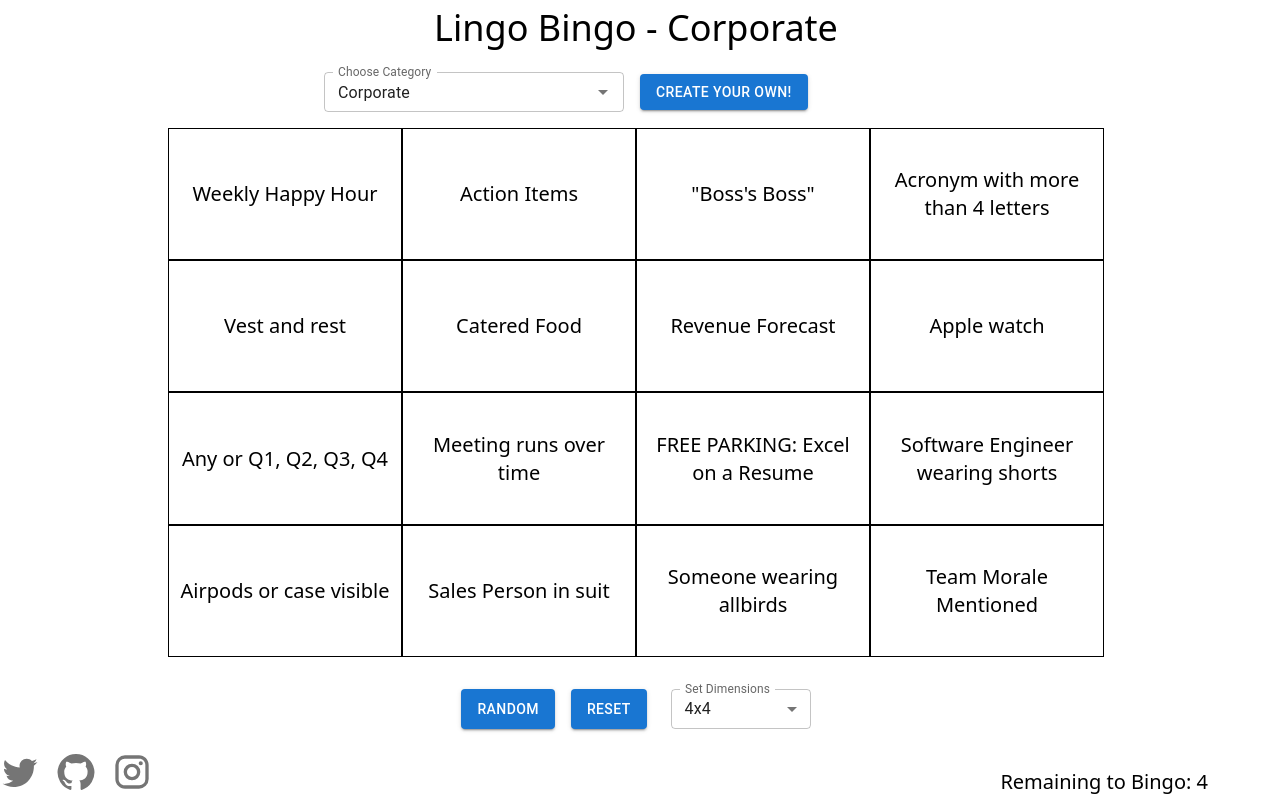
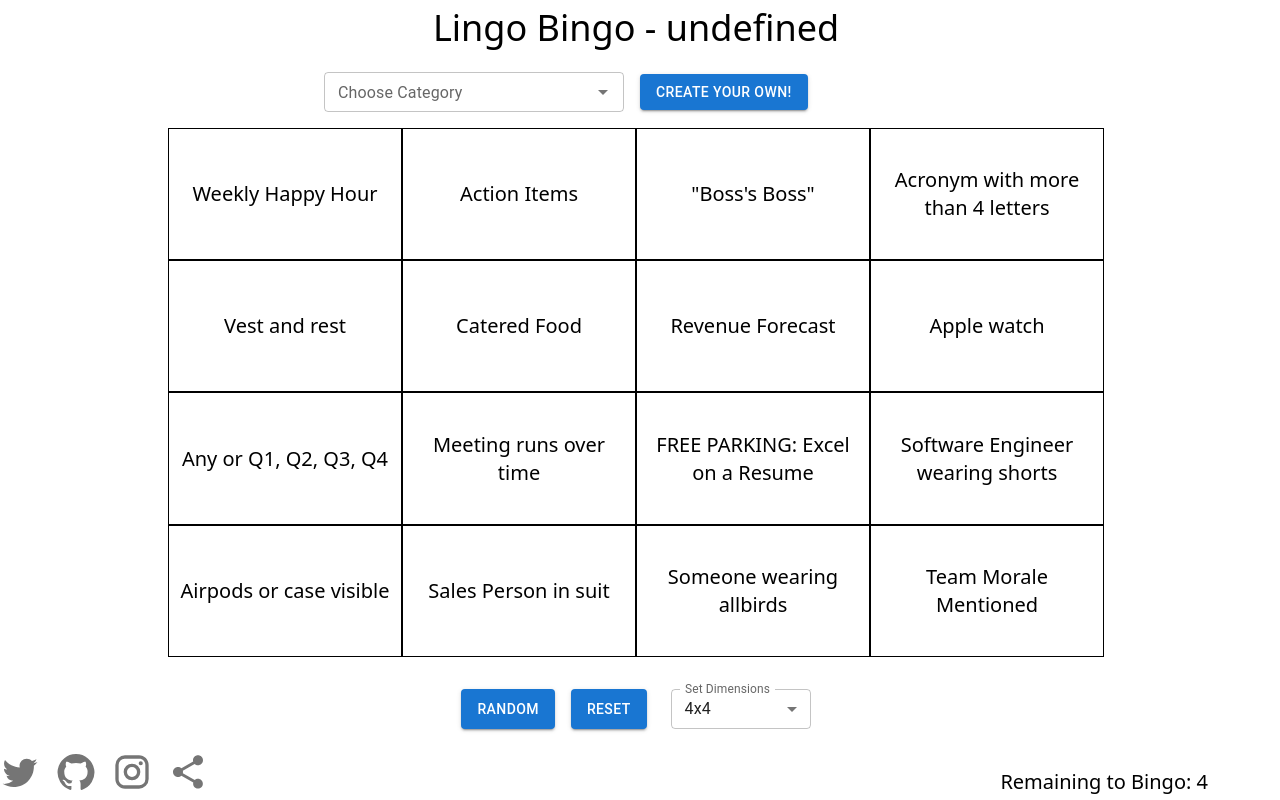
Before and after one commit to EllAchE/lingobingo, a React (Create React App) app: page / in a window 1280 px wide. Built offline with nearby package versions, Linux system fonts and the light colour scheme.

Commit message:
support page params and sharing via url strings

```diff
--- a/src/App.tsx
+++ b/src/App.tsx
@@ -1,5 +1,5 @@
-import React from 'react';
-import { Grid } from '@mui/material';
+import React, { useState } from 'react';
+import { Alert, Grid, Snackbar } from '@mui/material';
 import { CategoryAndCustomInput } from './components/CategoryAndCardReset';
 import { useSelector } from 'react-redux';
 import FireworksAndConfetti from './components/particles/FireworksAndConfetti';
@@ -10,6 +10,25 @@
 
 function App() {
   const state = useSelector((state: any) => state.card);
+
+  // Create Success Snackbar
+  const [open, setOpen] = useState(false);
+
+  const handleClick = () => {
+    setOpen(true);
+  };
+
+  const handleClose = (
+    event?: React.SyntheticEvent | Event,
+    reason?: string
+  ) => {
+    if (reason === 'clickaway') {
+      return;
+    }
+
+    setOpen(false);
+  };
+  // Snackbar end
 
   return (
     <Grid direction="column" container spacing={1}>
@@ -30,12 +49,25 @@
         </div>
       </Grid>
       {!state.showBingoEffects && <CategoryAndCustomInput />}
-      {state.isEditing ? <CreateYourOwnCard /> : <BingoCard />}
+      {state.isEditing ? (
+        <CreateYourOwnCard successSnack={handleClick} />
+      ) : (
+        <BingoCard />
+      )}
       <Grid item xs={12}>
         {!state.showBingoEffects && !state.isEditing && <RandomizeAndReset />}
       </Grid>
       <WaterMark />
       {state.showBingoEffects && <FireworksAndConfetti />}
+      <Snackbar open={open} autoHideDuration={4000} onClose={handleClose}>
+        <Alert
+          onClose={handleClose}
+          severity="success"
+          sx={{ width: '100%', right: 10 }}
+        >
+          Created new category!
+        </Alert>
+      </Snackbar>
     </Grid>
   );
 }
--- a/src/components/BingoCard.tsx
+++ b/src/components/BingoCard.tsx
@@ -15,6 +15,7 @@
   const dis = useDispatch();
 
   useEffect(() => {
+    if (!state.category) {
       if (category) {
         dis(setCategory(category));
         dis(
@@ -33,13 +34,16 @@
             category: { squares, freeParking: 'Free Parking' },
           })
         );
+        dis(setCategory(customName));
         dis(
           setCard(
-          //@ts-ignore
-          createBingoCard(state.existingCategories[customName], state.dims)
-            .bingoCard
+            createBingoCard(
+              { squares, freeParking: 'Free Parking' },
+              state.dims
+            ).bingoCard
           )
         );
+      }
     }
   }, []);
 
--- a/src/components/CreateYourOwnCard.tsx
+++ b/src/components/CreateYourOwnCard.tsx
@@ -19,7 +19,7 @@
 } from '../store/cardSlice';
 import { createBingoCard } from '../scripts/createGrid';
 
-export function CreateYourOwnCard() {
+export function CreateYourOwnCard({ successSnack }: { successSnack: any }) {
   const state = useSelector((state: any) => state.card);
   const dis = useDispatch();
 
@@ -35,7 +35,7 @@
         {editDims > 3 && <EditableGridRow rowLen={editDims} rowIndex={3} />}
         {editDims > 4 && <EditableGridRow rowLen={editDims} rowIndex={4} />}
       </Grid>
-      <Grid sx={{ paddingY: 2 }} container justifyContent="center">
+      <Grid container justifyContent="center" alignItems={'center'}>
         <TextField
           onChange={(e) => {
             setCategoryTitle(e.target.value);
@@ -44,7 +44,7 @@
           size="small"
         />
         <Button
-          sx={{ marginLeft: 2 }}
+          sx={{ marginLeft: 2, height: '40px' }}
           variant="contained"
           onClick={() => {
             const cells = document.querySelectorAll('.editable-grid-cell');
@@ -67,25 +67,22 @@
                 'You must have at least 2 bingo squares to create a category'
               );
             } else {
+              dis(clearSelections(undefined));
               dis(addCategory({ categoryName: categoryTitle, category: cat }));
               dis(setCategory(categoryTitle));
+              console.log('cat is set');
               dis(toggleIsEditing(undefined));
-              dis(
-                setCard(
-                  //@ts-ignore
-                  createBingoCard(
-                    state.existingCategories[categoryTitle],
-                    editDims
-                  ).bingoCard
-                )
-              );
-              dis(clearSelections(undefined));
+              console.log('tog is ed');
+              dis(setCard(createBingoCard(cat, editDims).bingoCard));
+              console.log('card set');
+              successSnack();
+              console.log('ss sncak');
             }
           }}
         >
           Create Card
         </Button>
-        <FormControl sx={{ m: 1, minWidth: 140 }} size="small">
+        <FormControl sx={{ m: 1, minWidth: 140, zIndex: 1 }} size="small">
           <InputLabel id="demo-select-small">Set Dimensions</InputLabel>
           <Select
             labelId="demo-select-small"
--- a/src/components/WaterMark.tsx
+++ b/src/components/WaterMark.tsx
@@ -1,8 +1,12 @@
-import { Box, Grid, IconButton } from '@mui/material';
+import { Alert, Box, Grid, IconButton, Snackbar } from '@mui/material';
 import GitHubIcon from '@mui/icons-material/GitHub';
 import TwitterIcon from '@mui/icons-material/Twitter';
 import BingoCount from './BingoCount';
 import InstagramIcon from '@mui/icons-material/Instagram';
+import ShareIcon from '@mui/icons-material/Share';
+import { useState } from 'react';
+import { useSelector } from 'react-redux';
+import { presetCategories } from '../constants';
 
 function rickRoll() {
   window.open('https://www.youtube.com/watch?v=a3Z7zEc7AXQ', '_blank');
@@ -17,6 +21,39 @@
 }
 
 export default function WaterMark() {
+  const [open, setOpen] = useState(false);
+
+  const handleClick = () => {
+    setOpen(true);
+  };
+
+  const handleClose = (
+    event?: React.SyntheticEvent | Event,
+    reason?: string
+  ) => {
+    if (reason === 'clickaway') {
+      return;
+    }
+
+    setOpen(false);
+  };
+
+  const state = useSelector((state: any) => state.card);
+
+  function shareLink() {
+    let urlChunks = window.location.href.split('/');
+    let url = urlChunks[0] + '/' + urlChunks[1] + '/' + urlChunks[2];
+    if (state.category in presetCategories) {
+      url += `/category/${state.category}`;
+    } else {
+      url += `/category/${state.category}/`;
+      for (const cell of state.existingCategories[state.category].squares) {
+        url += ';' + cell;
+      }
+    }
+    navigator.clipboard.writeText(url);
+  }
+
   return (
     <Box
       sx={{
@@ -35,7 +72,24 @@
         <IconButton onClick={rickRoll}>
           <InstagramIcon sx={{ fontSize: 40 }} />
         </IconButton>
+        <IconButton
+          onClick={() => {
+            shareLink();
+            handleClick();
+          }}
+        >
+          <ShareIcon sx={{ fontSize: 40 }} />
+        </IconButton>
       </Grid>
+      <Snackbar open={open} autoHideDuration={2200} onClose={handleClose}>
+        <Alert
+          onClose={handleClose}
+          severity="success"
+          sx={{ width: '100%', right: 10 }}
+        >
+          Copied URL to clipboard!
+        </Alert>
+      </Snackbar>
       <BingoCount />
     </Box>
   );
--- a/src/store/cardSlice.ts
+++ b/src/store/cardSlice.ts
@@ -11,7 +11,7 @@
     isEditing: false,
     showBingoEffects: false,
     fewestRemaining: 4,
-    category: 'Corporate',
+    category: undefined,
     existingCategories: presetCategories, // For future support of persistence of cats locally
     dims: 4,
   },
```
Lines whose indentation alone changed are shown as unchanged.
